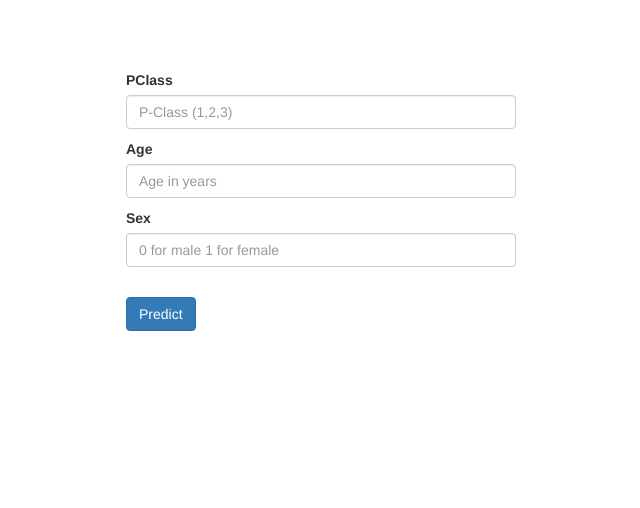
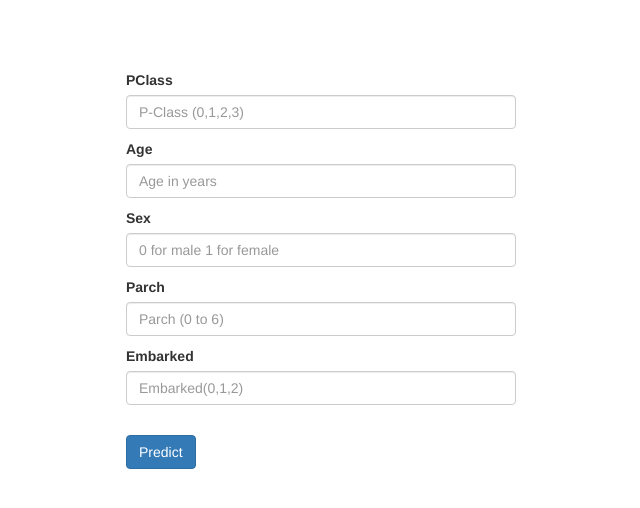
Before and after one commit to Apoorvdhavalikar27/Titanic_Survival_Prediction, a Django app: page / in a window 1280 px wide. Shown: the part 62-570 px from the top of the page, without its empty margins (374-1014 px from the left). Run offline with Django 3.2, Linux system fonts and the light colour scheme; some libraries are stand-ins or nearby versions.

Commit message:
2nd commit

```diff
--- a/templates/index.html
+++ b/templates/index.html
@@ -87,7 +87,7 @@
 <form action="result" method="post"> {% csrf_token %}
 <div class="mb-3">
   <label for="exampleFormControlInput1" class="form-label">PClass</label>
-  <input type='number' class="form-control" id="exampleFormControlInput1" name="P_class" placeholder="P-Class (1,2,3)">
+  <input type='number' class="form-control" id="exampleFormControlInput1" name="P_class" placeholder="P-Class (0,1,2,3)">
 </div>
 
 <div class="mb-3">
@@ -98,6 +98,16 @@
 <div class="mb-3">
   <label for="exampleFormControlInput3" class="form-label">Sex</label>
   <input type="number" class="form-control" id="exampleFormControlInput3" name="Sex" placeholder="0 for male 1 for female">
+</div>
+
+<div class="mb-3">
+  <label for="exampleFormControlInput3" class="form-label">Parch</label>
+  <input type="number" class="form-control" id="exampleFormControlInput4" name="Parch" placeholder="Parch (0 to 6)">
+</div>
+
+<div class="mb-3">
+  <label for="exampleFormControlInput3" class="form-label">Embarked</label>
+  <input type="number" class="form-control" id="exampleFormControlInput5" name="Embarked" placeholder="Embarked(0,1,2)">
 </div><br>
 
 <!--Button    -->
@@ -112,7 +122,7 @@
       <i class="icon-info-sign"></i>
 
       <span class="extra-info">
-        This Prediction is based on only 3 features as model is trained on these 3 features
+        This Prediction is based on only 5 features as model is trained on these 5 features
       </span>
     </div><br />
 
--- a/titanic/urls.py
+++ b/titanic/urls.py
@@ -9,7 +9,7 @@ Function views
 Class-based views
     1. Add an import:  from other_app.views import Home
     2. Add a URL to urlpatterns:  path('', Home.as_view(), name='home')
-Including another URLconf
+Including another URL conf
     1. Import the include() function: from django.urls import include, path
     2. Add a URL to urlpatterns:  path('blog/', include('blog.urls'))
 """
--- a/titanic/view.py
+++ b/titanic/view.py
@@ -1,5 +1,5 @@
 from django.shortcuts import render
-from django.http import HttpResponse
+# from django.http import HttpResponse
 import pickle
 
 
@@ -10,20 +10,21 @@ def home(request):
 
 def predict(request):
 
-    Pclass = request.POST.get('P_class')
-    Age = request.POST.get("Age")
-    Sex = request.POST.get("Sex")
+    p_class = request.POST.get('P_class')
+    age = request.POST.get("Age")
+    sex = request.POST.get("Sex")
+    parch = request.POST.get('Parch')
+    embarked = request.POST.get('Embarked')
 
-    data = [Age, Sex, Pclass]
+    data = [age, sex, p_class, parch, embarked]
     print(data)
 
     with open("model_pickle", 'rb') as f:
-        My_model = pickle.load(f)
+        my_model = pickle.load(f)
 
-    prediction = My_model.predict([data])
+    prediction = my_model.predict([data])
     print(prediction)
 
-    survived = ""
 
     if prediction == [0]:
         survived = "Not Survived"
```
